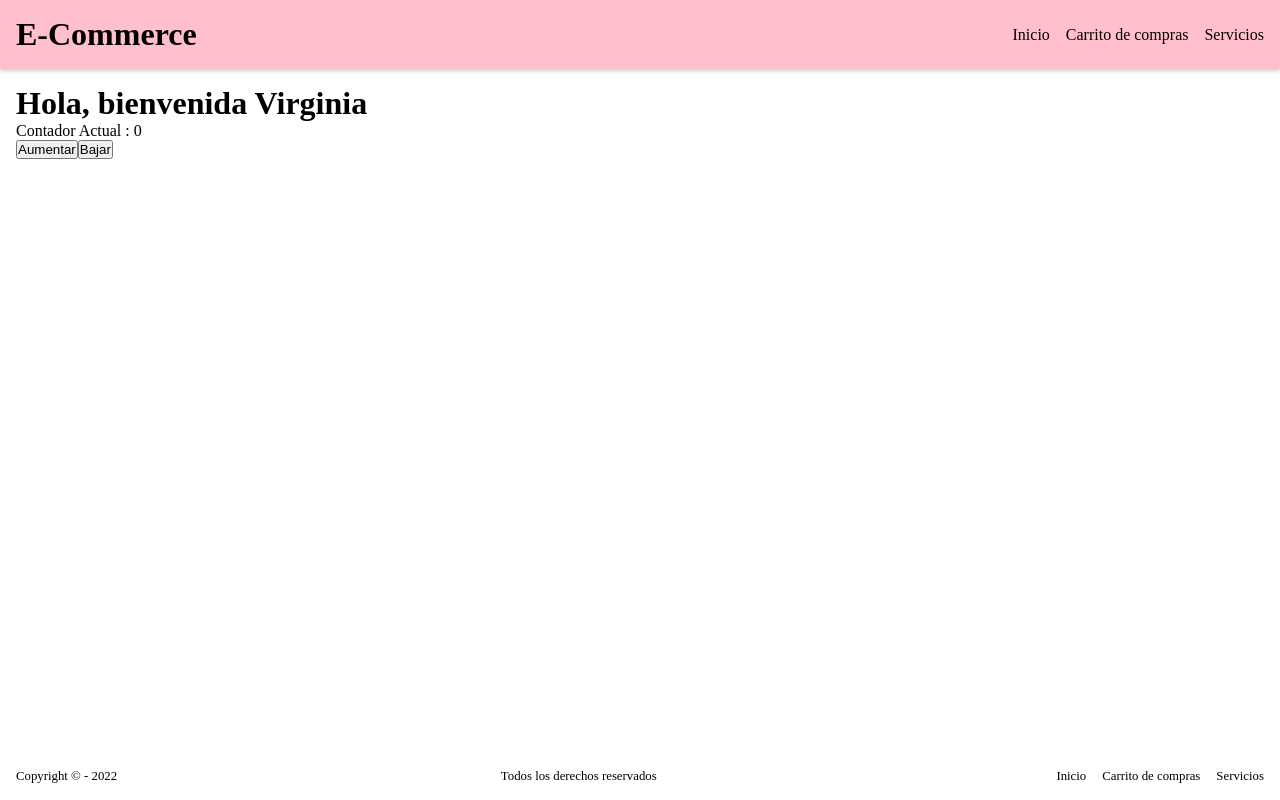
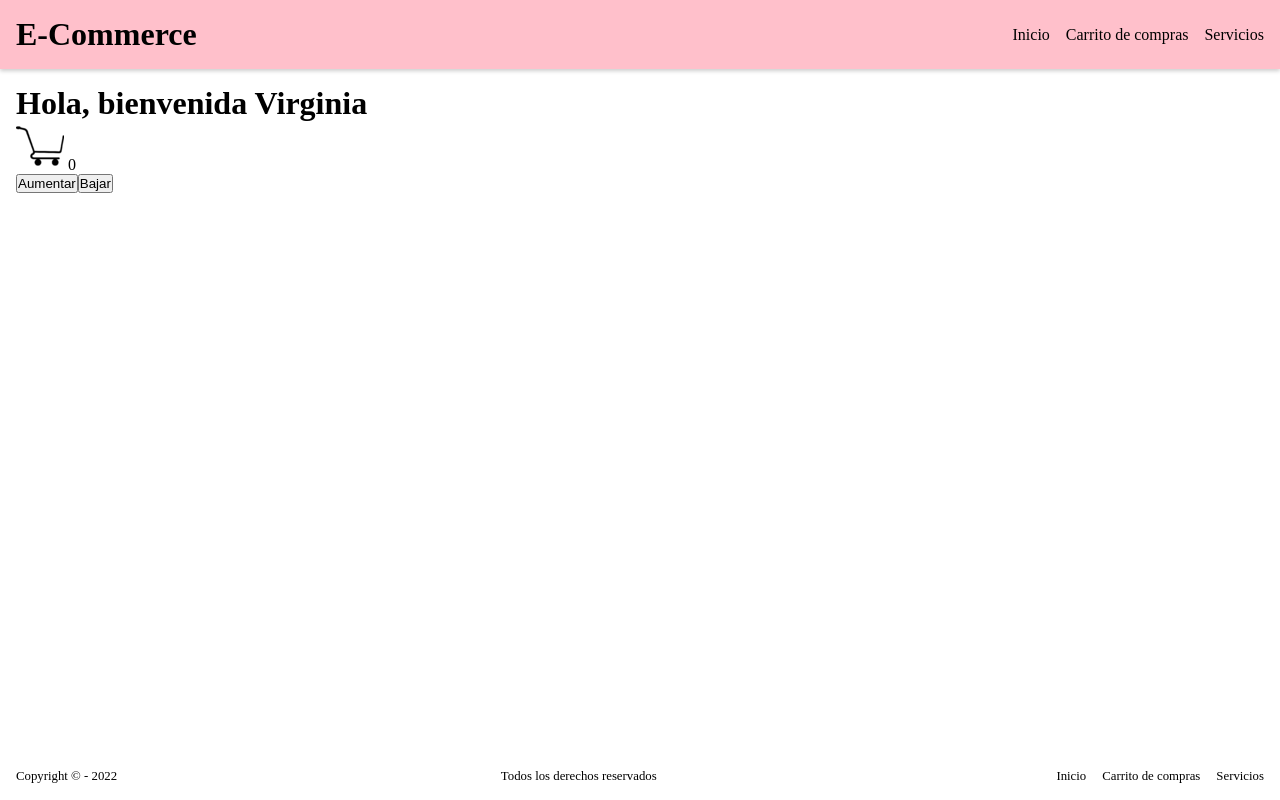
Before and after one commit to VdRostagno/primerentregaREACT, a React (Create React App) app: page / in a window 1280 px wide. Built offline with nearby package versions, Linux system fonts and the light colour scheme.

Commit message:
Add files via upload

```diff
--- a/src/CartWidget.js
+++ b/src/CartWidget.js
@@ -1,4 +1,5 @@
 import { useState , useEffect } from "react"
+import imagencarrito from "./imagenes/imagencarrito.png"
 
 
 const Presentacional = (props) => {
@@ -17,7 +18,8 @@ const Presentacional = (props) => {
 
   return (
     <div>
-      <p>Contador Actual : {contador}</p>
+      <img src={imagencarrito}/> {contador}
+      <p></p>
       <button onClick={aumentarContador}>Aumentar</button>
       <button onClick={bajarContador}>Bajar</button>
     </div>
```
Also changed, not shown: src/imagenes/imagencarrito.png (added).
